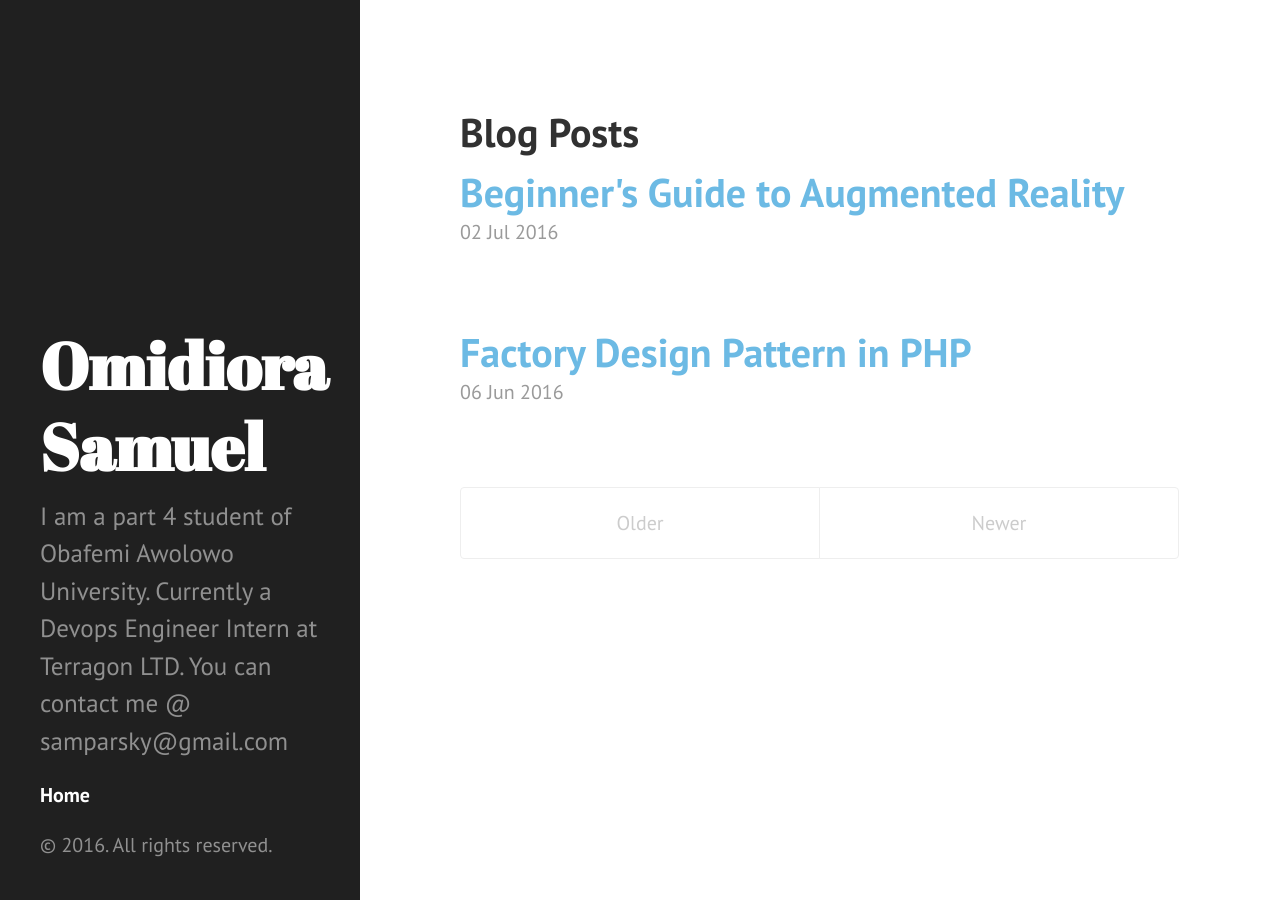
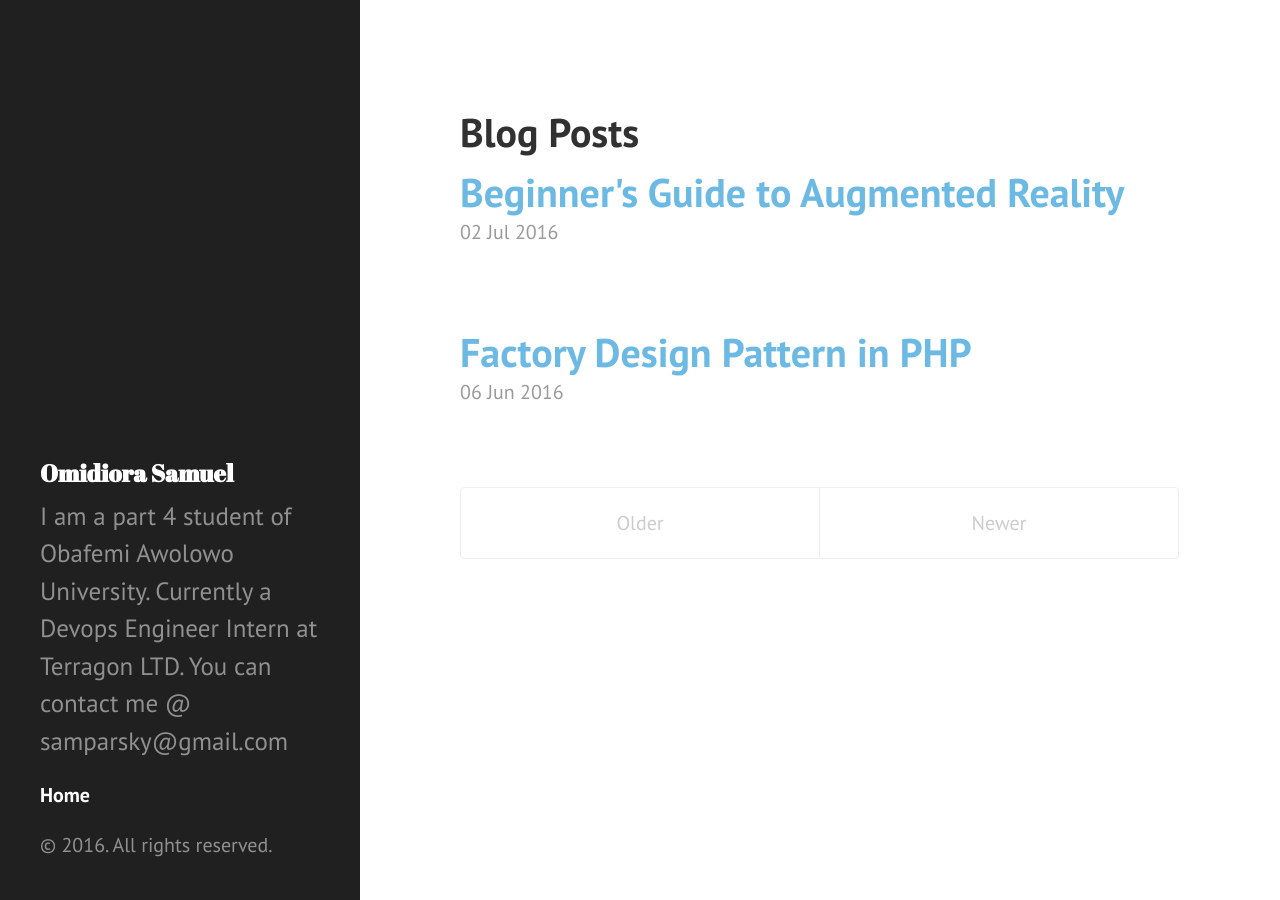
Before and after one commit to samparsky/samparsky.github.io, a Jekyll site: the page built from index.html, in a window 1280 px wide. Built offline with Jekyll 4.4.1, drawn with Linux system fonts in a browser that asks for light colours; the list of posts is cut into pages by our own code.

Commit message:
update sidebar.thml

```diff
--- a/_includes/sidebar.html
+++ b/_includes/sidebar.html
@@ -1,7 +1,7 @@
 <div class="sidebar">
   <div class="container sidebar-sticky">
     <div class="sidebar-about">
-      <h1>{{ site.title }}</h1>
+      <h1 style="font-size:24px;">{{ site.title }}</h1>
       <p class="lead">{{ site.description }}</p>
     </div>
 
```
